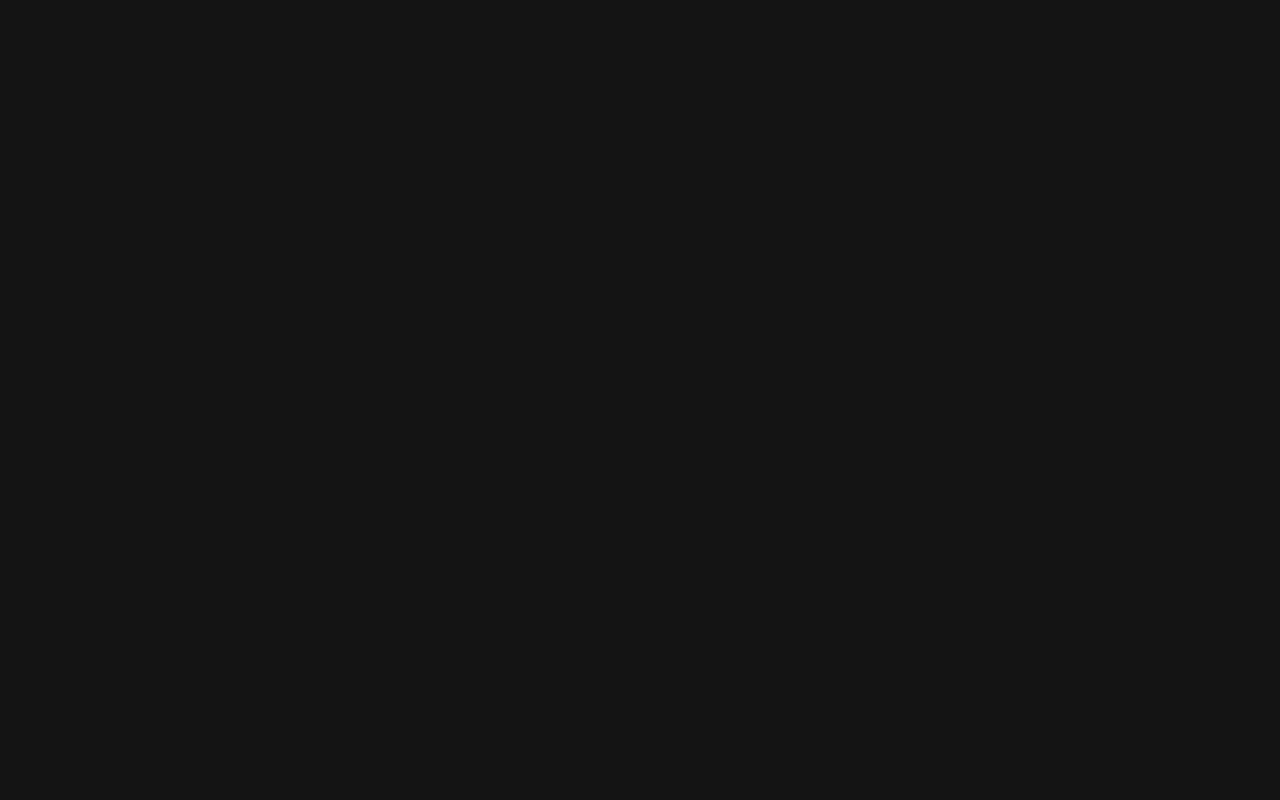
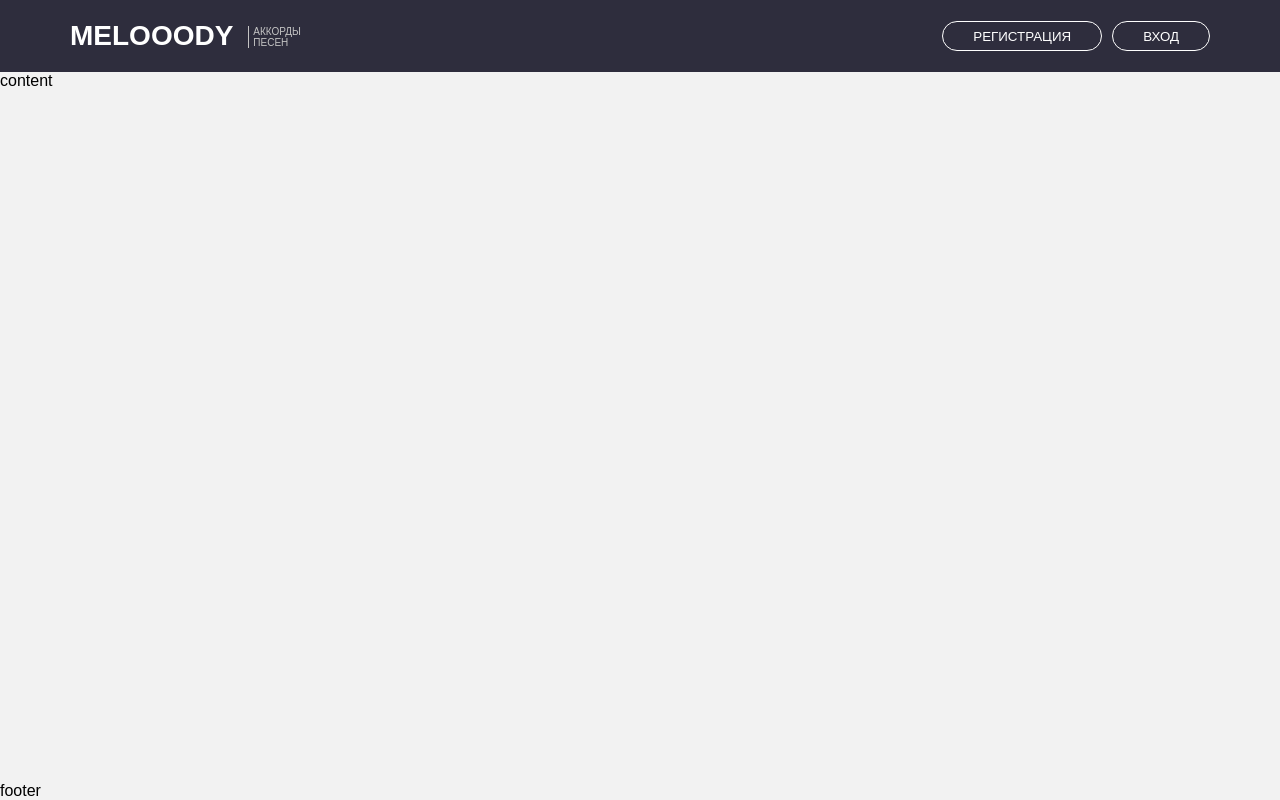
Before and after one commit to vsv11vas/melooody, a plain HTML site: page app/index.html in a window 1280 px wide. Drawn offline with Linux system fonts and the light colour scheme.

Commit message:
header > title-group

```diff
--- a/app/index.html
+++ b/app/index.html
@@ -2,10 +2,35 @@
 <html lang="en">
 <head>
 	<meta charset="UTF-8">
-	<title>Document</title>
+	<title>MELOOODY - аккорды песен</title>
 	<link rel="stylesheet" href="css/style.css">
 </head>
 <body>
-
+	<header>
+		<div class="container">
+			<div class="header">
+				<div class="title-group">
+					<div class="title">
+						<h1>Melooody</h1>
+						<small>Аккорды песен</small>
+					</div>
+					<div class="authorization">
+						<button class="authorization-button">
+							Регистрация
+						</button>
+						<button class="authorization-button">
+							Вход
+						</button>
+					</div>
+				</div>
+			</div>
+		</div>
+	</header>
+	<main>
+		content
+	</main>
+	<footer>
+		footer
+	</footer>
 </body>
 </html>
--- a/app/less/style.less
+++ b/app/less/style.less
@@ -1,3 +1,94 @@
+@bgc: #F2F2F2;
+@blue: #2E2D3D;
+@descr: #C4C4C4;
+
+*, *::before, *::after{
+	box-sizing: border-box;
+	margin: 0;
+	padding: 0;
+}
+.container{
+	width: 1140px;
+	margin: 0 auto;
+}
+html{
+	height: 100%;
+}
 body{
-	background-color: #141414;
+	min-width: 1200px;
+	height: 100%;
+	display: flex;
+	flex-direction: column;
+	font-family: 'Montserrat', sans-serif;
+	background-color: @bgc;
 }
+a{
+	text-decoration: none;
+}
+li{
+	list-style-type: none;
+}
+
+header{
+	padding: 20px 0;
+	background-color: @blue;
+	color: #fff;
+	.header{
+		.title-group{
+			display: flex;
+			justify-content: space-between;
+			align-items: center;
+			.title{
+				text-transform: uppercase;
+				display: flex;
+				align-items: center;
+				h1{
+					font-size: 28px;
+					margin-right: 20px;
+				}
+				small{
+					position: relative;
+					bottom: -1px;
+					width: 80px;
+					font-size: 10px;
+					color: @descr;
+					&::before{
+						content: '';
+						position: absolute;
+						height: 100%;
+						width: 1px;
+						background-color: @descr;
+						transform: translateX(-5px);
+					}
+				}
+			}
+			.authorization{
+				display: flex;
+				button{
+					background-color: transparent;
+					font-family: 'Montserrat', sans-serif;
+					height: 30px;
+					padding: 0 30px;
+					text-transform: uppercase;
+					color: #fff;
+					border: 1px solid #fff;
+					margin-left: 10px;
+					border-radius: 15px;
+					transition: .2s;
+					&:hover{
+						background-color: darken(@blue, 3%);
+						cursor: pointer;
+					}
+				}
+			}
+		}
+	}
+}
+
+main{
+	flex: 1 0 auto;
+}
+
+footer{
+	flex: 0 0 auto;
+}
```
Also changed, not shown: dist/index.html (+1 -1 lines), app/css/style.css, dist/css/style.css.
